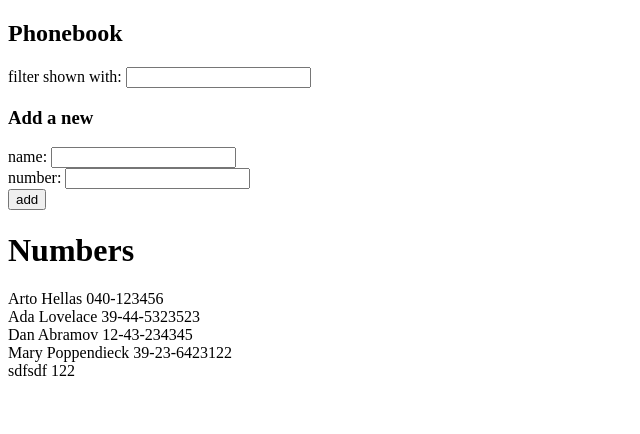
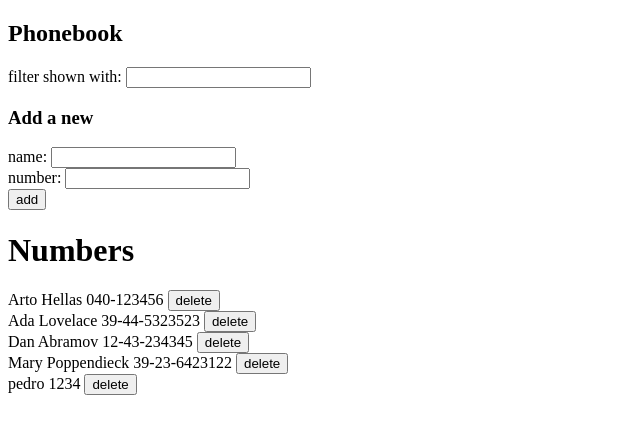
Before and after one commit to babiri/Fullstack-open-2022, a React (Create React App) app in the folder part2/phonebook/: page / in a window 1280 px wide. Shown: the top 434 px of the page, without its empty margins (0-640 px from the left). Built offline with nearby package versions, Linux system fonts and the light colour scheme; data requests are answered from the project's data file.

Commit message:
finished exercise 2.17

```diff
--- a/part2/phonebook/db.json
+++ b/part2/phonebook/db.json
@@ -22,8 +22,8 @@
     },
     {
       "id": 5,
-      "name": "sdfsdf",
-      "number": "122"
+      "name": "pedro",
+      "number": "1234"
     }
   ]
 }
--- a/part2/phonebook/src/App.js
+++ b/part2/phonebook/src/App.js
@@ -1,5 +1,5 @@
 import { useState, useEffect } from 'react'
-import axios from 'axios'
+
 import Persons from './components/Persons'
 import Filter from './components/Filter'
 import PersonForm from './components/PersonForm'
@@ -22,9 +22,9 @@ const App = () => {
   const addPerson = (event) => {
     event.preventDefault()
     const personsArray = persons.map(person => person.name)
-    if (personsArray.includes(newName)) {
-      alert(`${newName} is already added to phonebook`)
-    }
+    // if (personsArray.includes(newName)) {
+    //   alert(`${newName} is already added to phonebook`)
+    // }
     const personObject = {
       id: persons.length + 1,
       name: newName,
@@ -35,11 +35,25 @@ const App = () => {
     } else {
       personService
         .create(personObject)
-        .then(returnedPerson => {
-          setPersons(persons.concat(returnedPerson));
+        .then(createdPerson => {
+          setPersons(persons.concat(createdPerson));
           setNewName('')
           setNewNumber('')
         })
+    }
+  }
+
+  const deletePerson = person => {
+    if (window.confirm(`Delete '${person.name}'?`)) {
+      personService
+        .deleteEntry(person.id)
+        // .then(() => setPersons(person.filter(n => n.id !== id)))
+        // .catch(error => {
+        //   alert(
+        //     `the person '${person.name}' with the number '${person.number}' was already deleted`
+        //   )
+          setPersons(persons.filter(n => n.id !== person.id))
+        // })
     }
   }
 
@@ -67,7 +81,7 @@ const App = () => {
       <Filter filter={filter} handleFilterChange={handleFilterChange} />
       <h3>Add a new</h3>
       <PersonForm addPerson={addPerson} newName={newName} handleNameChange={handleNameChange} newNumber={newNumber} handleNumberChange={handleNumberChange} />
-      <Persons persons={personsToShow} />
+      <Persons persons={personsToShow} deletePerson={deletePerson} />
     </div>
   )
 }
--- a/part2/phonebook/src/components/Persons.js
+++ b/part2/phonebook/src/components/Persons.js
@@ -1,18 +1,18 @@
-const Person = ({ person }) => {
+const Person = ({ person, deletePerson }) => {
   return (
     <>
-      {person.name} {person.number}
+      {person.name} {person.number} <button onClick={deletePerson}>delete</button>
       <br />
     </>
   )
 }
 
-const Persons = ({ persons }) => {
+const Persons = ({ persons, deletePerson }) => {
   return (
     <>
       <h1>Numbers</h1>
       {persons.map(person =>
-        <Person key={person.id} person={person} />
+        <Person key={person.id} person={person} deletePerson={() => deletePerson(person)} />
       )}
     </>)
 }
--- a/part2/phonebook/src/services/persons.js
+++ b/part2/phonebook/src/services/persons.js
@@ -11,4 +11,8 @@ const create = newObject => {
   return request.then(response => response.data)
 }
 
-export default {getAll, create}
+const deleteEntry = id => {
+  axios.delete(`${baseUrl}/${id}`)
+}
+
+export default {getAll, create, deleteEntry}
```
